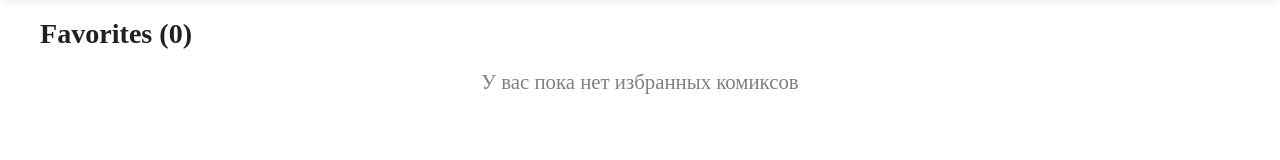
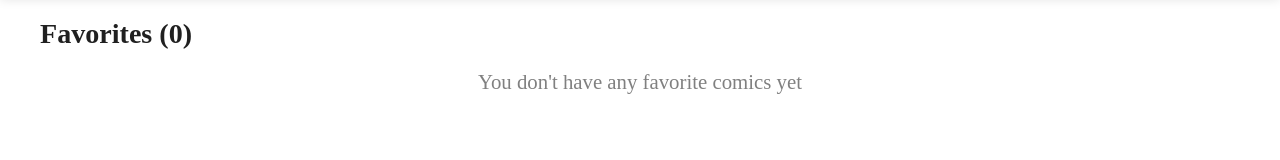
Before and after one commit to usern23/effective-course, a React (Vite) app: page /favorites in a window 1280 px wide. Shown: the part 125-285 px from the top of the page. Built offline with nearby package versions, Linux system fonts and the light colour scheme.

Commit message:
feat: добавление перевода страницы избранного

```diff
--- a/src/pages/Favorites/Favorites.tsx
+++ b/src/pages/Favorites/Favorites.tsx
@@ -1,11 +1,13 @@
 import React from "react";
 import { observer } from "mobx-react-lite";
+import { useTranslation } from "react-i18next";
 import ItemCard from "../../components/ItemCard/ItemCard";
 import { comicsStore } from "../../store/ComicsStore";
 import classes from "./Favorites.module.css";
 
 const Favorites: React.FC = observer(() => {
     const favorites = comicsStore.favorites;
+    const { t } = useTranslation();
 
     const toggleFavorite = (id: string) => {
         const comic = favorites.find(c => c.id.toString() === id);
@@ -26,7 +28,7 @@ const Favorites: React.FC = observer(() => {
         <section className={classes.favorites}>
             <div className={classes.container}>
                 <div className={classes.title}>
-                    <h3>Favorites ({favoriteComics.length})</h3>
+                    <h3>{t('favorites.count', { count: favoriteComics.length })}</h3>
                 </div>
                 {favoriteComics.length > 0 ? (
                     <section className={classes.cards}>
@@ -40,7 +42,7 @@ const Favorites: React.FC = observer(() => {
                     </section>
                 ) : (
                     <div className={classes.empty}>
-                        <p>У вас пока нет избранных комиксов</p>
+                        <p>{t('favorites.empty')}</p>
                     </div>
                 )}
             </div>
```
